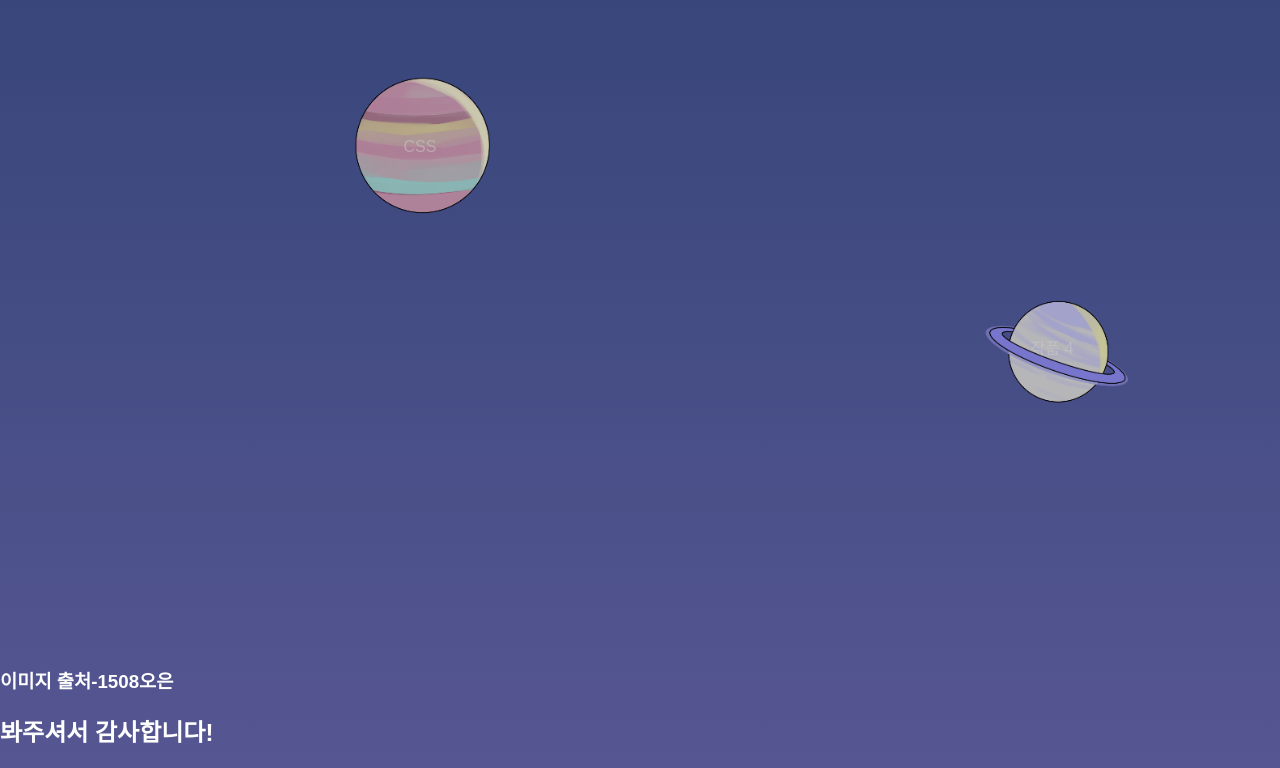
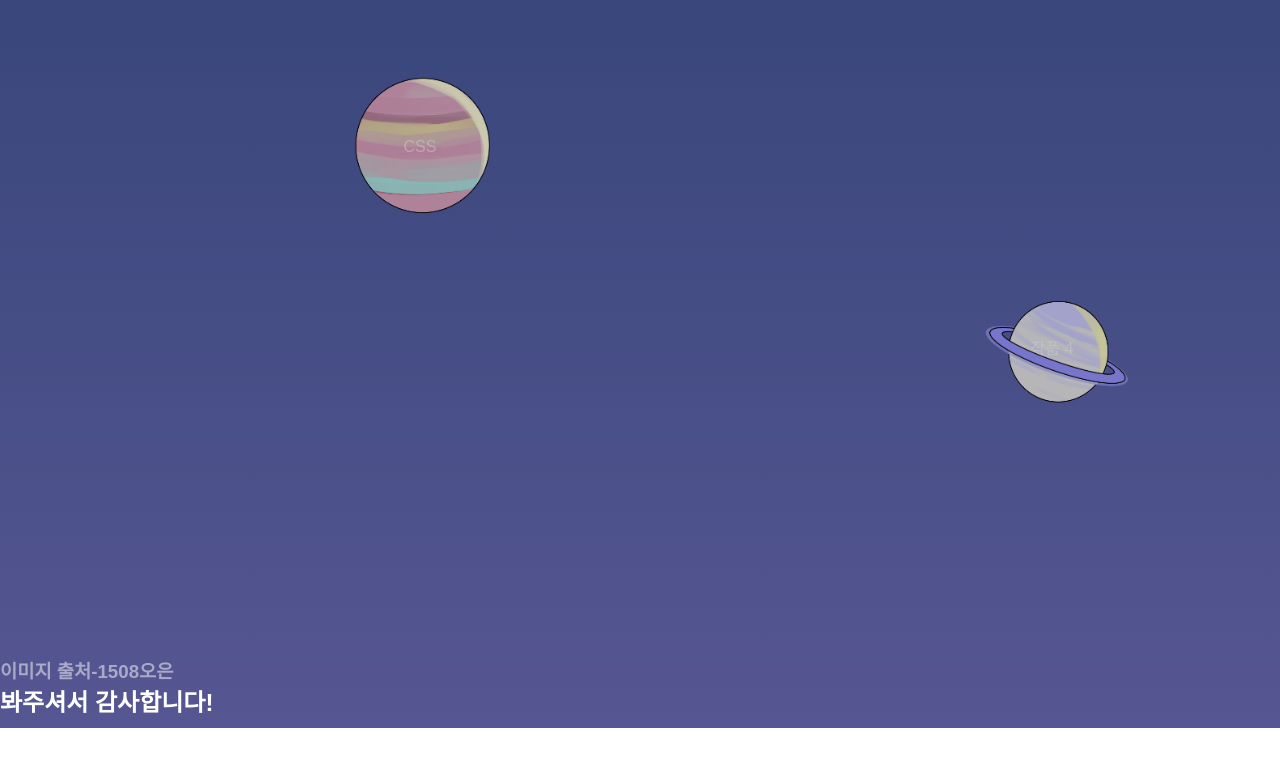
Before and after one commit to 5ag47/spacetrash, a plain HTML site: page index.html in a window 1280 px wide. Shown: the part 1153-1921 px from the top of the page. After the commit the page ends 1881 px from the top, so only its background shows below. Drawn offline with Linux system fonts and the light colour scheme; a web font is replaced by a local one.

Commit message:
main.css

```diff
--- a/main.css
+++ b/main.css
@@ -168,3 +168,10 @@ body {
       opacity: 1;
     }
   }
+  footer{
+    position : relative;
+    line-height:0.7em;
+  }
+  .h3{
+    opacity:0.5;
+  }
```
